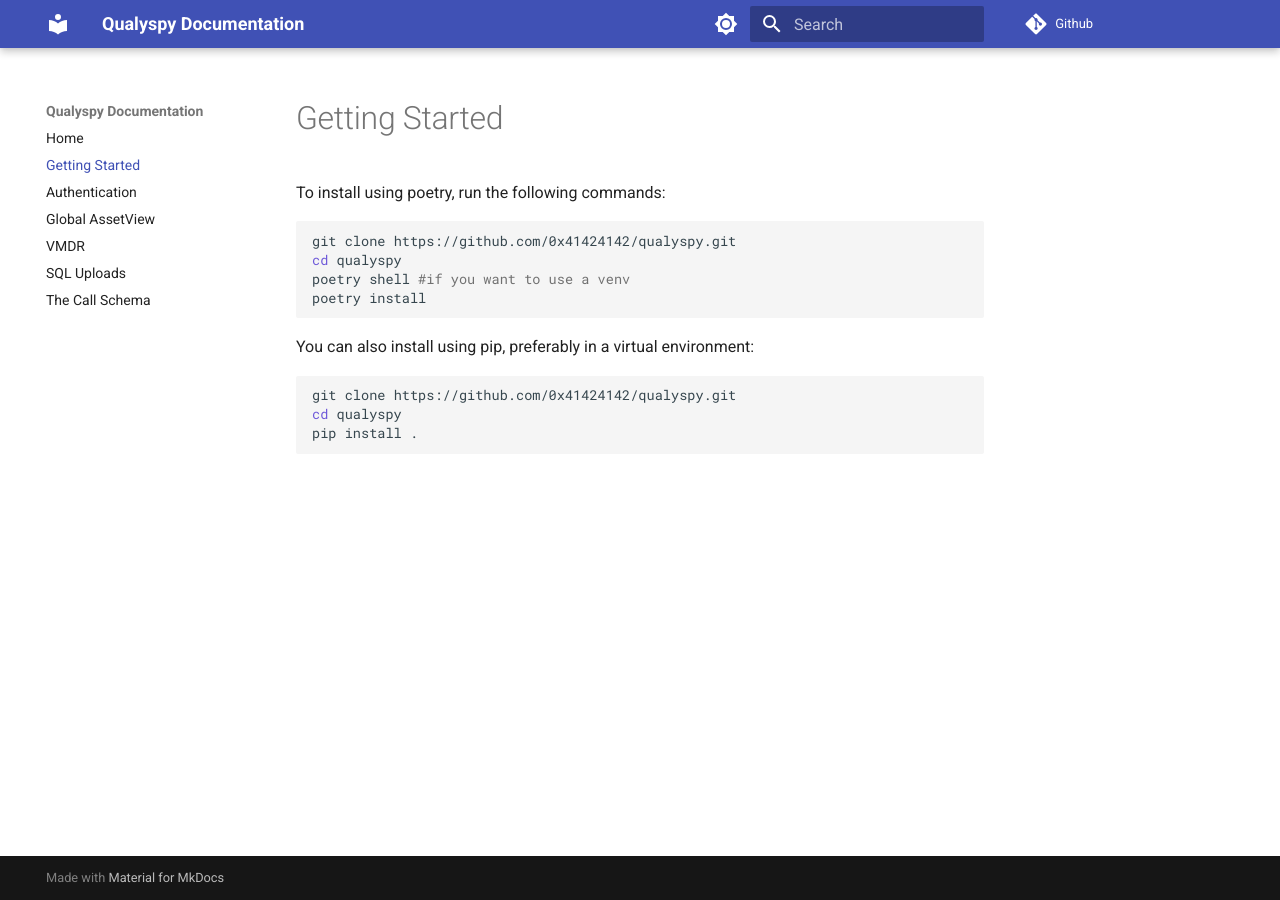
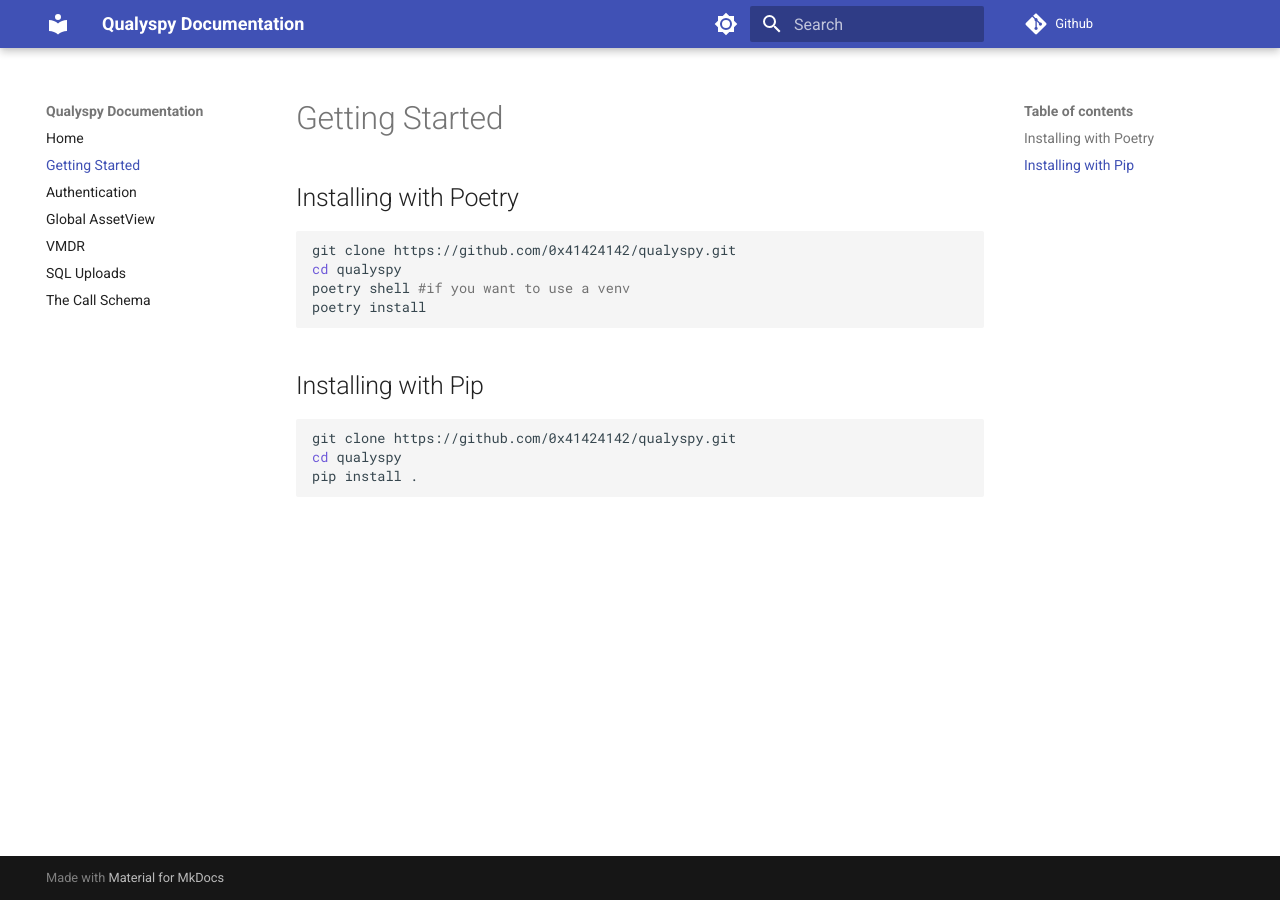
Before and after one commit to 0x41424142/qualysdk, an MkDocs documentation site: the page built from docs/quickstart.md, in a window 1280 px wide. Built offline with MkDocs 1.6.1 and Material for MkDocs 9.7.7, drawn with Linux system fonts in a browser that asks for light colours; comment, search, counter and statistics services are not loaded.

Commit message:
Update quickstart.md

````diff
--- a/docs/quickstart.md
+++ b/docs/quickstart.md
@@ -1,6 +1,6 @@
 # Getting Started
 
-To install using poetry, run the following commands:
+## Installing with Poetry
 
 ```bash
 git clone https://github.com/0x41424142/qualyspy.git
@@ -8,7 +8,8 @@
 poetry shell #if you want to use a venv
 poetry install
 ```
-You can also install using pip, preferably in a virtual environment:
+
+## Installing with Pip
 
 ```bash
 git clone https://github.com/0x41424142/qualyspy.git
````
